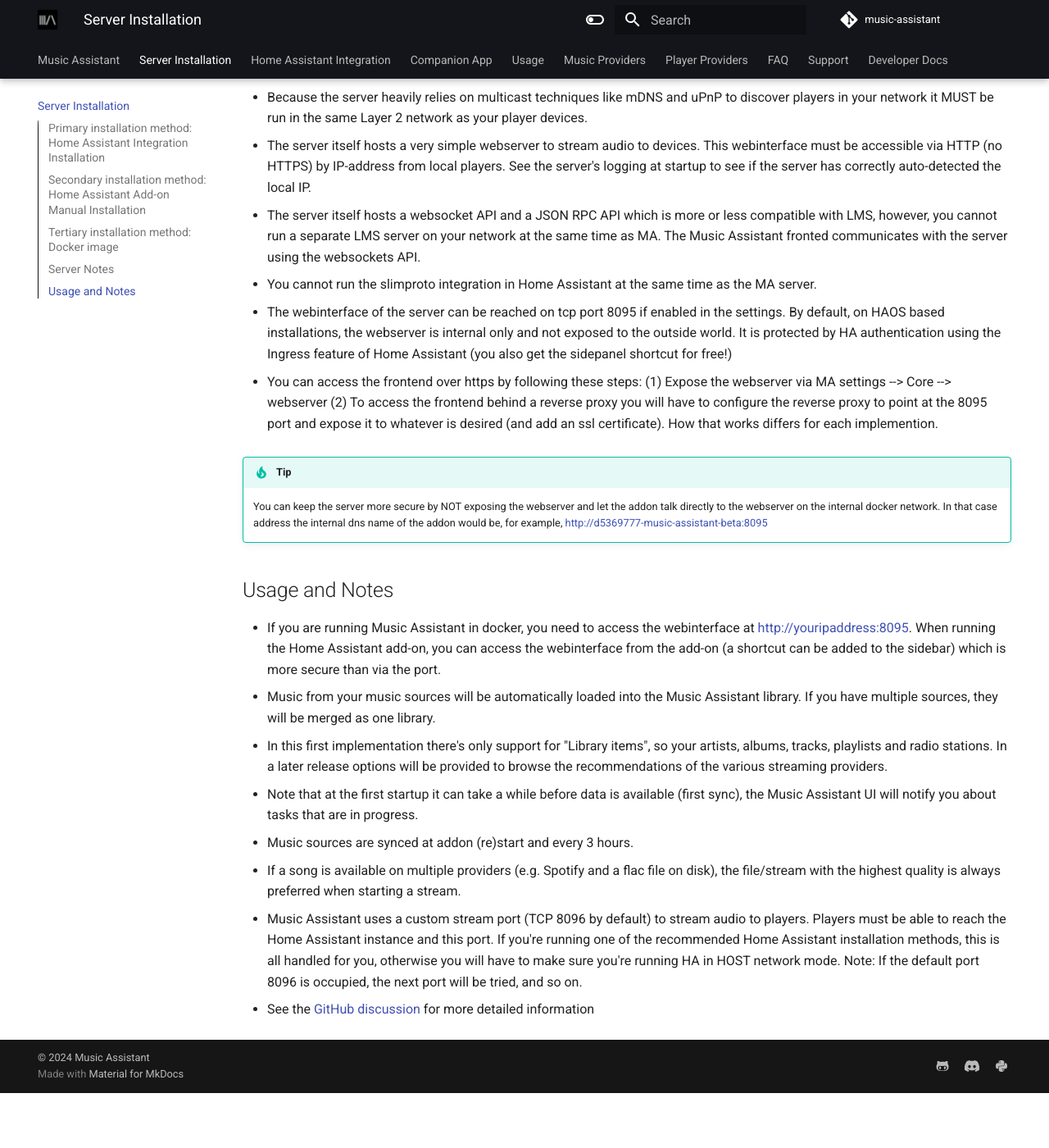
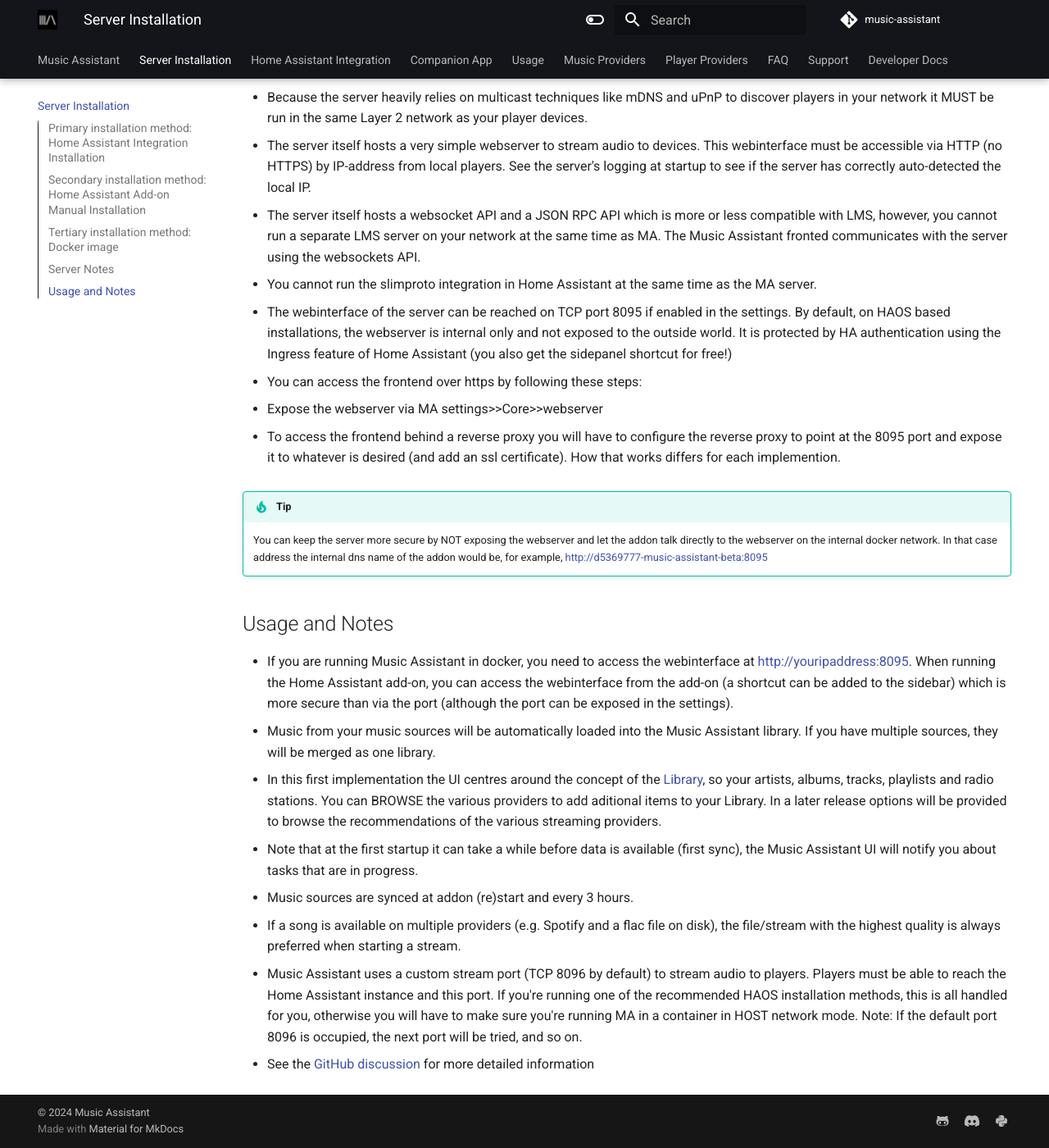
Before and after one commit to pwbriggs/music-assistant.github.io, an MkDocs documentation site: the page built from docs/Installation.md, in a window 1280 px wide and 1400 px high, scrolled down 1034 px. Shown: the whole window at 82% size. Built offline with MkDocs 1.6.1 and Material for MkDocs 9.7.7, drawn with Linux system fonts in a browser that asks for light colours; before the commit the page ends 2367 px from its top, so only the background shows below that.

Commit message:
Update Installation.md

```diff
--- a/docs/Installation.md
+++ b/docs/Installation.md
@@ -42,24 +42,26 @@
 
 - You cannot run the slimproto integration in Home Assistant at the same time as the MA server.
 
-- The webinterface of the server can be reached on tcp port 8095 if enabled in the settings. By default, on HAOS based installations, the webserver is internal only and not exposed to the outside world. It is protected by HA authentication using the Ingress feature of Home Assistant (you also get the sidepanel shortcut for free!)
+- The webinterface of the server can be reached on TCP port 8095 if enabled in the settings. By default, on HAOS based installations, the webserver is internal only and not exposed to the outside world. It is protected by HA authentication using the Ingress feature of Home Assistant (you also get the sidepanel shortcut for free!)
 
 - You can access the frontend over https by following these steps:
-  (1) Expose the webserver via MA settings --> Core --> webserver
-  (2) To access the frontend behind a reverse proxy you will have to configure the reverse proxy to point at the 8095 port and expose it to whatever is desired (and add an ssl certificate). How that works differs for each implemention.
+
+1. Expose the webserver via MA settings>>Core>>webserver
+
+2. To access the frontend behind a reverse proxy you will have to configure the reverse proxy to point at the 8095 port and expose it to whatever is desired (and add an ssl certificate). How that works differs for each implemention.
 
 !!! tip
     You can keep the server more secure by NOT exposing the webserver and let the addon talk directly to the webserver on the internal docker network. In that case address the internal dns name of the addon would be, for example, <http://d5369777-music-assistant-beta:8095>
 
 ## Usage and Notes
 
-- If you are running Music Assistant in docker, you need to access the webinterface at http://youripaddress:8095. When running the Home Assistant add-on, you can access the webinterface from the add-on (a shortcut can be added to the sidebar) which is more secure than via the port.
+- If you are running Music Assistant in docker, you need to access the webinterface at http://youripaddress:8095. When running the Home Assistant add-on, you can access the webinterface from the add-on (a shortcut can be added to the sidebar) which is more secure than via the port (although the port can be exposed in the settings).
 - Music from your music sources will be automatically loaded into the Music Assistant library. If you have multiple sources, they will be merged as one library.
-- In this first implementation there's only support for "Library items", so your artists, albums, tracks, playlists and radio stations. In a later release options will be provided to browse the recommendations of the various streaming providers.
+- In this first implementation the UI centres around the concept of the [Library](usage.md), so your artists, albums, tracks, playlists and radio stations. You can BROWSE the various providers to add aditional items to your Library. In a later release options will be provided to browse the recommendations of the various streaming providers.
 - Note that at the first startup it can take a while before data is available (first sync), the Music Assistant UI will notify you about tasks that are in progress.
 - Music sources are synced at addon (re)start and every 3 hours.
 - If a song is available on multiple providers (e.g. Spotify and a flac file on disk), the file/stream with the highest quality is always preferred when starting a stream.
-- Music Assistant uses a custom stream port (TCP 8096 by default) to stream audio to players. Players must be able to reach the Home Assistant instance and this port. If you're running one of the recommended Home Assistant installation methods, this is all handled for you, otherwise you will have to make sure you're running HA in HOST network mode. Note: If the default port 8096 is occupied, the next port will be tried, and so on.
+- Music Assistant uses a custom stream port (TCP 8096 by default) to stream audio to players. Players must be able to reach the Home Assistant instance and this port. If you're running one of the recommended HAOS installation methods, this is all handled for you, otherwise you will have to make sure you're running MA in a container in HOST network mode. Note: If the default port 8096 is occupied, the next port will be tried, and so on.
 - See the [GitHub discussion](https://github.com/orgs/music-assistant/discussions/710#discussioncomment-7987528) for more detailed information
 
 [repository-badge]: https://img.shields.io/badge/Add%20repository%20to%20my-Home%20Assistant-41BDF5?logo=home-assistant&style=for-the-badge
```
